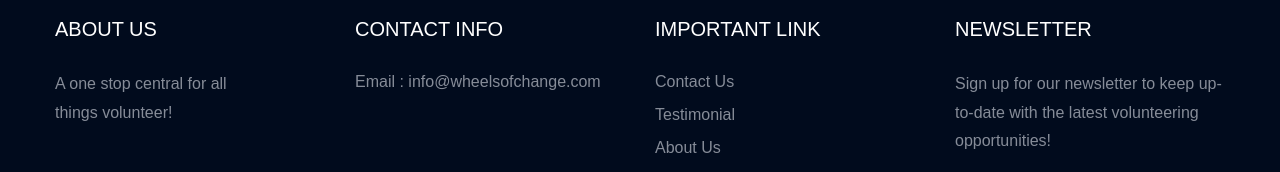
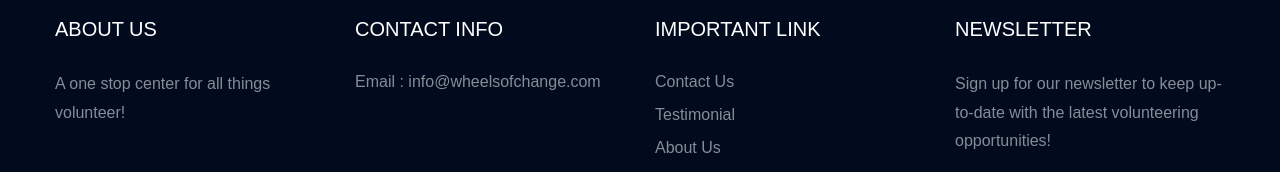
Before and after one commit to Xerozzz/Wheels-of-Change, a plain HTML site: page volunteer.html in a window 1280 px wide. Shown: the part 2561-2733 px from the top of the page. Drawn offline with Linux system fonts and the light colour scheme; a web font is replaced by a local one.

Commit message:
Update volunteer.html

```diff
--- a/volunteer.html
+++ b/volunteer.html
@@ -384,7 +384,7 @@
                              <div class="footer-tittle">
                                  <h4>About Us</h4>
                                  <div class="footer-pera">
-                                     <p>A one stop central for all things volunteer!</p>
+                                     <p>A one stop center for all things volunteer!</p>
                                 </div>
                              </div>
                          </div>
```
